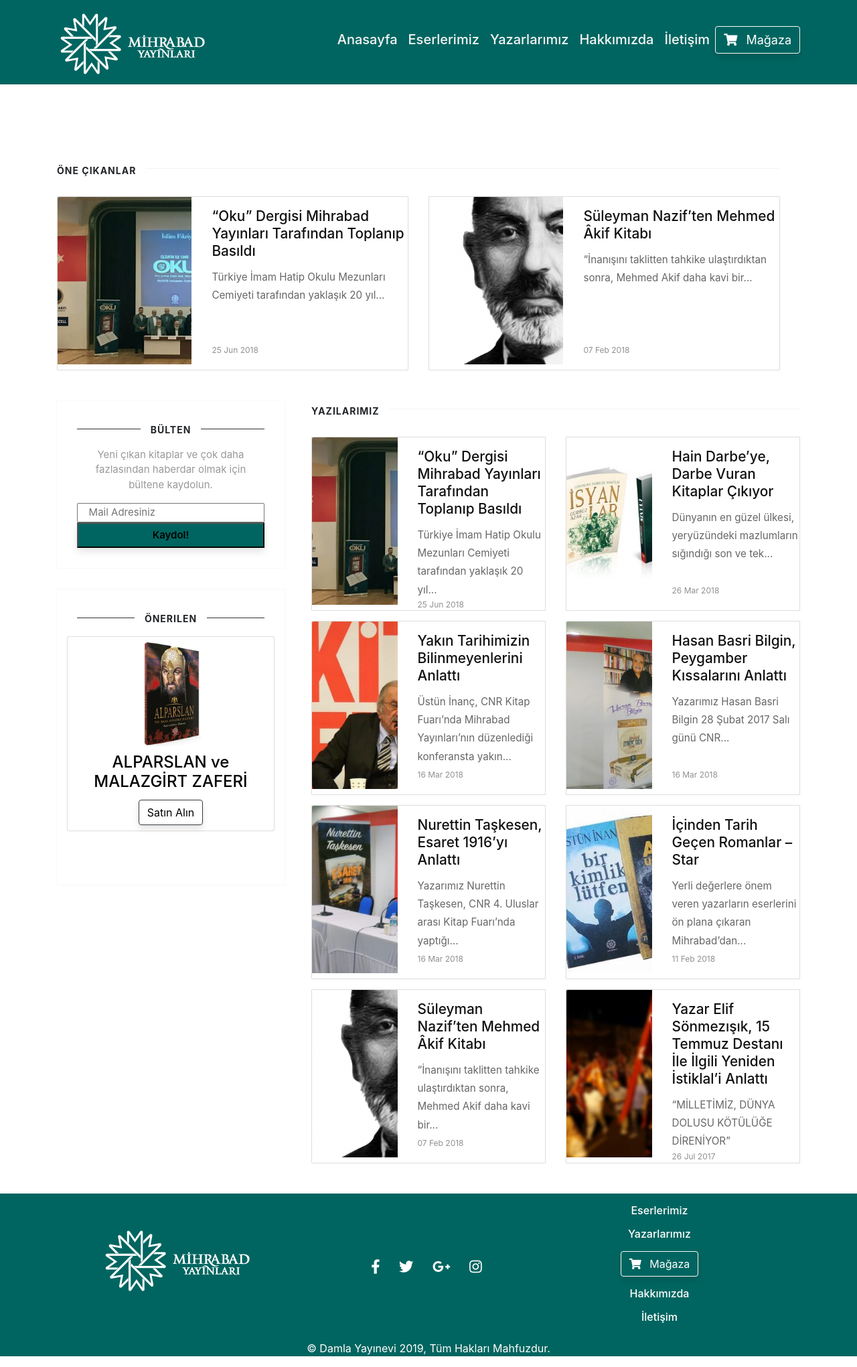
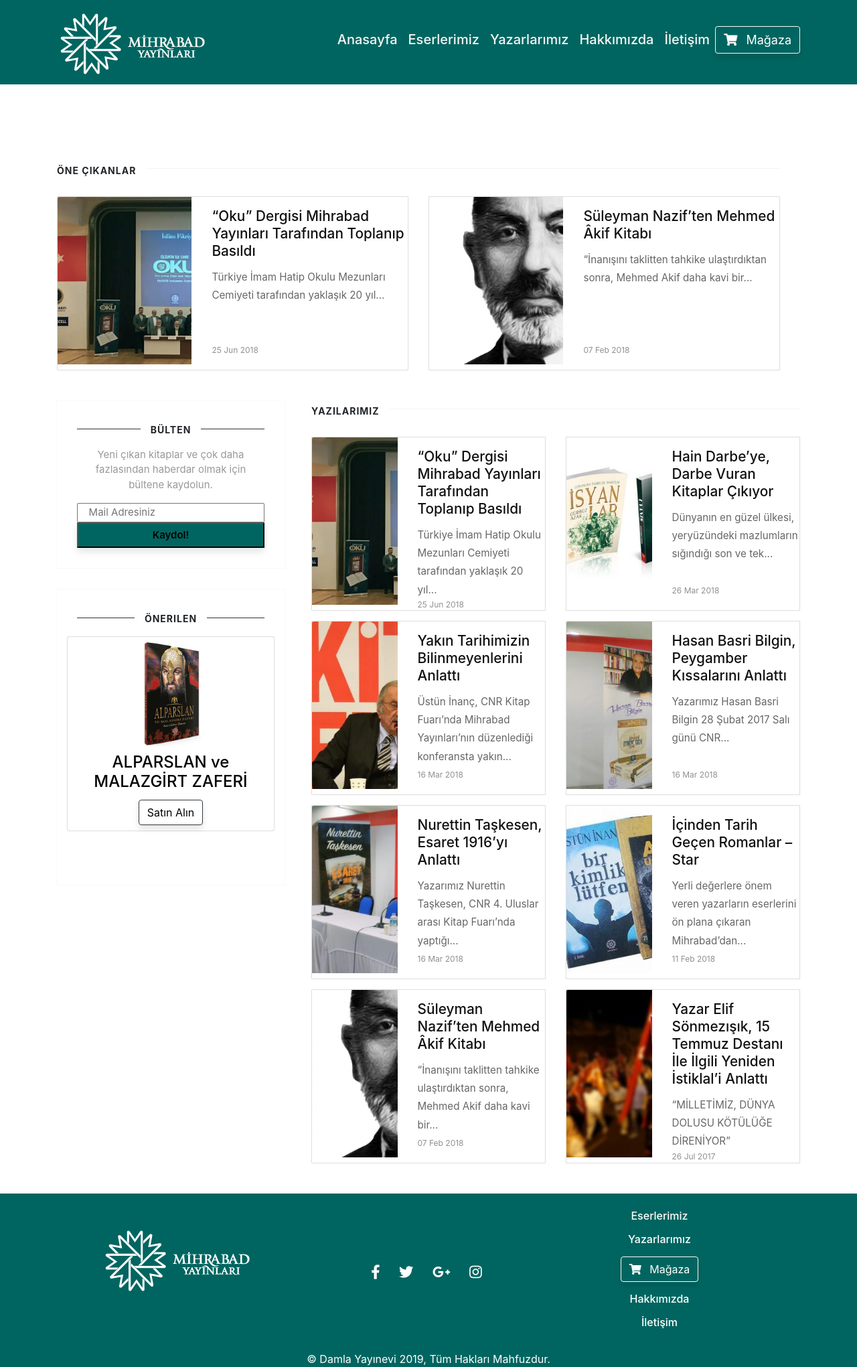
Before and after one commit to edamla/mihrabad, a Jekyll site: the page built from index.html, in a window 1280 px wide. Shown: the whole page at 67% size. Built offline with Jekyll 4.4.1, drawn with Linux system fonts in a browser that asks for light colours; nearby versions of some CDN libraries; the list of posts is cut into pages by our own code; comment, search, counter and statistics services are not loaded.

Commit message:
footer düzenlemesi

```diff
--- a/_layouts/default.html
+++ b/_layouts/default.html
@@ -127,13 +127,13 @@
     <div class="container">
         <div class="row col-12 text-center">
               <!-- Grid column -->
-          <div class="col-12 col-md-4 mt-5 mb-2">
+          <div class="col-12 col-md-4 mt-5 mb-4">
                 <a href="{{ site.baseurl }}/">
                     <img src="{{ site.baseurl }}/assets/images/logo-beyaz.png" alt="{{ site.name }}">
                 </a>
           </div>
           <!-- Grid column -->
-          <div class="col-12 col-md-4 my-auto mb-2">
+          <div class="col-12 col-md-4 my-auto">
               <div class="ml-5">
                   <!-- Facebook -->
                   <a class="fb-ic " href="https://tr-tr.facebook.com/mihrabadyayin/">
@@ -154,7 +154,7 @@
 
               </div>
           </div>
-          <div class="col-12 col-md-4 text-center mt-3 mb-2">
+          <div class="col-12 col-md-4 text-center mt-4 mb-3">
 
             <!-- Grid column -->
             <div class="mb-3">
```
